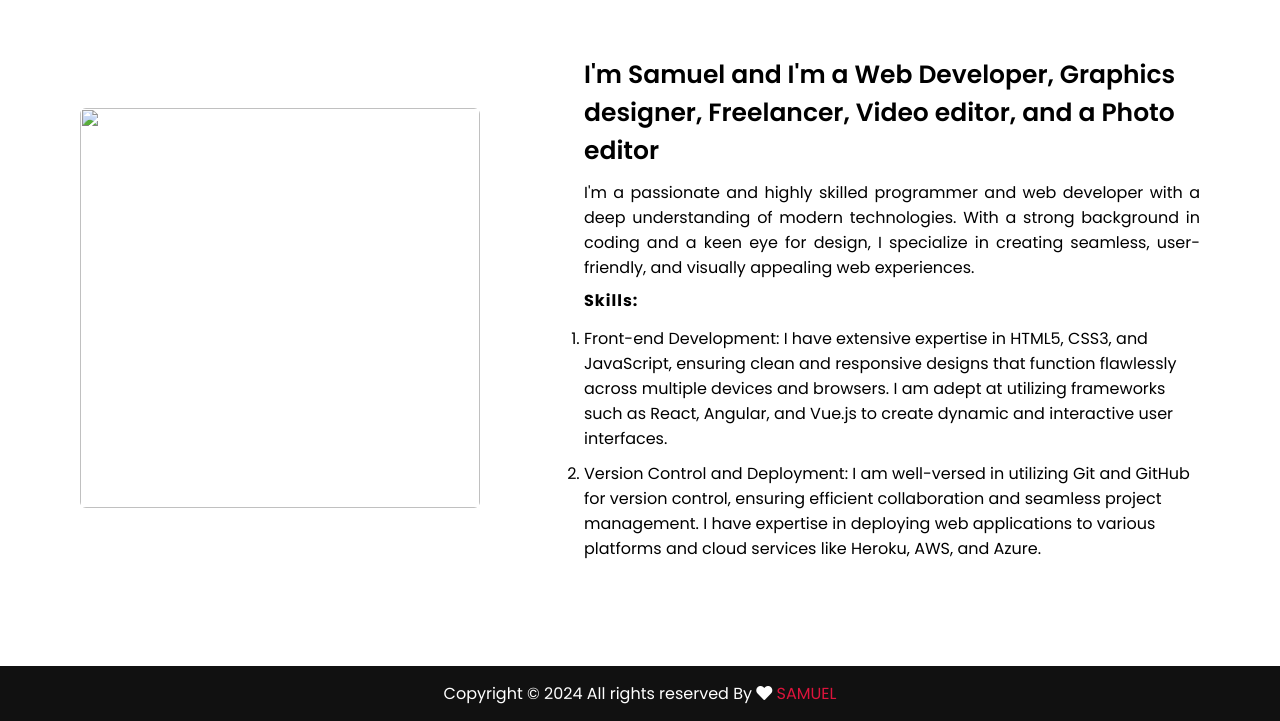
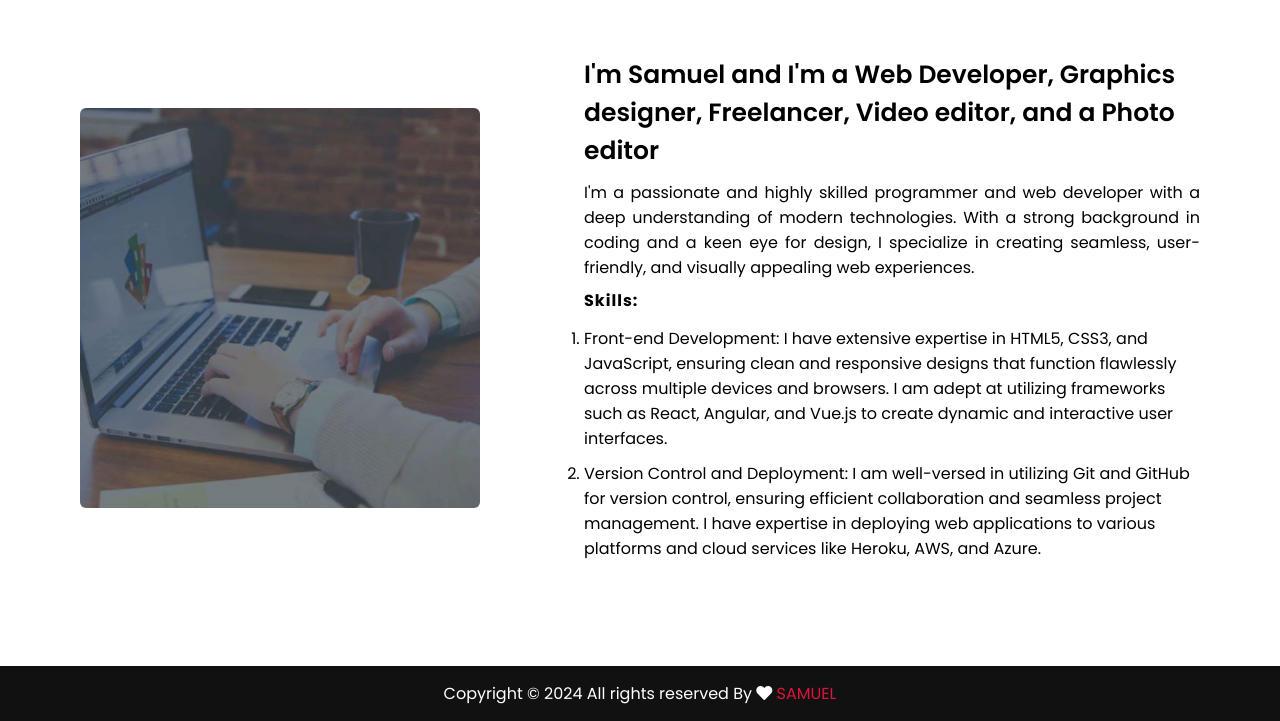
Before and after one commit to thedigitalwhizzy/JHF, a plain HTML site: page read-more.html in a window 1280 px wide. Shown: the part 970-1691 px from the top of the page. Drawn offline with nearby package versions, Linux system fonts and the light colour scheme; files whose address does not match are found by name.

Commit message:
read-more.html

```diff
--- a/read-more.html
+++ b/read-more.html
@@ -19,9 +19,9 @@
   <meta property="og:type" content="website">
   <meta property="og:site_name" content="Rajuan">
   <meta property="og:url" content="https://rajuan.rf.gd">
-  <meta itemprop="image" content="images/rajuan.png">
-  <meta property="og:image" content="images/rajuan.png">
-  <meta property="og:image:secure_url" content="images/rajuan.png">
+  <meta itemprop="image" content="rajuan.png">
+  <meta property="og:image" content="rajuan.png">
+  <meta property="og:image:secure_url" content="rajuan.png">
   <meta property="og:image:width" content="650">
   <meta property="og:image:height" content="350">
   <meta property="twitter:title" content="Samuel - Web Developer, Graphics designer, Freelancer, Content creator, Video editor, Photo editor">
@@ -31,7 +31,7 @@
   <meta name="apple-mobile-web-app-status-bar" content="#202125">
   <link rel="canonical" href="https://rajuan.rf.gd">
   <link rel="alternate" hreflang="en" href="">
-  <link rel="icon" href="images/icon.png" type="image/x-icon">
+  <link rel="icon" href="icon.png" type="image/x-icon">
   <link rel="dns-prefetch" href="https://cdnjs.cloudflare.com/">
   <meta name="apple-mobile-web-app-status-bar" content="#202125">
   <title>Samuel | About me</title>
@@ -907,7 +907,7 @@
       <h2 class="title">About me</h2>
       <div class="about-content">
         <div class="column left">
-          <img src="images/rajuan.png">
+          <img src="rajuan.png">
         </div>
         <div class="column right">
           <div class="text">I'm Samuel and I'm a Web Developer, Graphics designer, Freelancer, Video editor, and a Photo editor</div>
```
